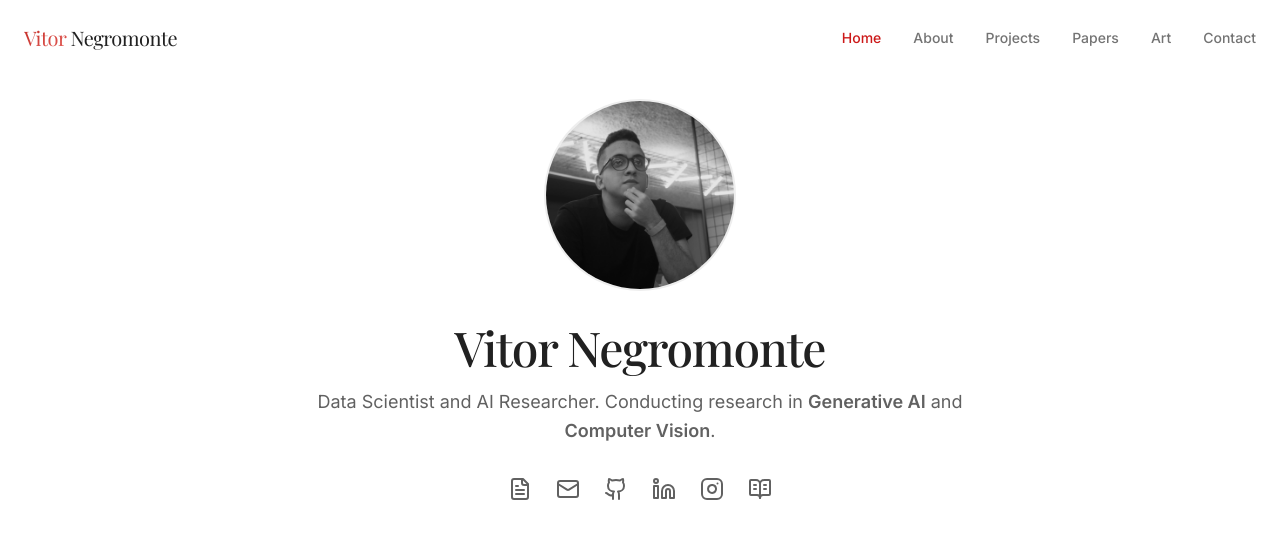
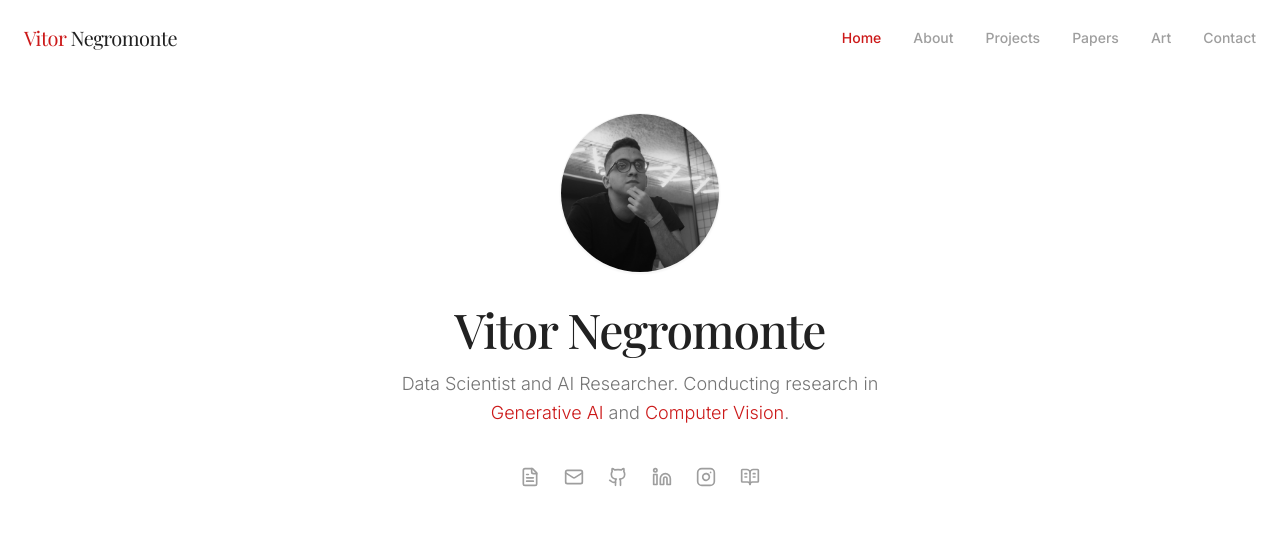
Before and after one commit to vitornegromonte/insight-journey-portal, a React (Vite) app: page / in a window 1280 px wide. Shown: the top 538 px of the page. Built offline with nearby package versions, Linux system fonts and the light colour scheme.

Commit message:
Refactor: Apply minimalistic and elegant branding
- Updated visual elements to reflect a minimalistic and elegant design.
- Adjusted colors, fonts, and spacing for improved aesthetics.

```diff
--- a/src/components/Footer.tsx
+++ b/src/components/Footer.tsx
@@ -5,68 +5,68 @@ const Footer = () => {
   const currentYear = new Date().getFullYear();
 
   return (
-    <footer className="py-12 px-4 border-t border-white/10">
+    <footer className="py-12 px-4 border-t border-gray-50">
       <div className="container mx-auto">
-        <div className="grid grid-cols-1 md:grid-cols-3 gap-2">
+        <div className="grid grid-cols-1 md:grid-cols-3 gap-8">
           <div>
             <Link
               to="/"
-    className="text-xl font-display tracking-tight text-white"
+              className="text-xl font-display tracking-tight"
             >
-    <span className="text-gradient-accent">Vitor</span>
-    <span className="text-gray-800 block">Negromonte</span>
+              <span className="text-accent">Vitor</span>
+              <span className="text-gray-800"> Negromonte</span>
             </Link>
           </div>
 
           <div>
-  <h4 className="text-lg font-medium mb-4">Quick Links</h4>
+            <h4 className="text-base font-medium mb-4 text-gray-700">Quick Links</h4>
             <ul className="grid grid-cols-2 gap-2">
-    <li><Link to="/" className="text-muted-foreground hover:text-gradient-accent transition-colors">Home</Link></li>
-    <li><Link to="/about" className="text-muted-foreground hover:text-gradient-accent transition-colors">About</Link></li>
-    <li><Link to="/projects" className="text-muted-foreground hover:text-gradient-accent transition-colors">Projects</Link></li>
-    <li><Link to="/papers" className="text-muted-foreground hover:text-gradient-accent transition-colors">Papers</Link></li>
-    <li><Link to="/art" className="text-muted-foreground hover:text-gradient-accent transition-colors">Art</Link></li>
-    <li><Link to="/contact" className="text-muted-foreground hover:text-gradient-accent transition-colors">Contact</Link></li>
+              <li><Link to="/" className="text-gray-500 hover:text-accent transition-colors text-sm">Home</Link></li>
+              <li><Link to="/about" className="text-gray-500 hover:text-accent transition-colors text-sm">About</Link></li>
+              <li><Link to="/projects" className="text-gray-500 hover:text-accent transition-colors text-sm">Projects</Link></li>
+              <li><Link to="/papers" className="text-gray-500 hover:text-accent transition-colors text-sm">Papers</Link></li>
+              <li><Link to="/art" className="text-gray-500 hover:text-accent transition-colors text-sm">Art</Link></li>
+              <li><Link to="/contact" className="text-gray-500 hover:text-accent transition-colors text-sm">Contact</Link></li>
             </ul>
           </div>
 
           <div>
-  <h4 className="text-lg font-medium mb-4">Connect</h4>
+            <h4 className="text-base font-medium mb-4 text-gray-700">Connect</h4>
             <ul className="grid grid-cols-2 gap-2">
               <li>
                 <a
-        href="https://github.com/"
+                  href="https://github.com/vitornegromonte"
                   target="_blank"
                   rel="noopener noreferrer"
-        className="text-muted-foreground hover:text-gradient-accent transition-colors"
+                  className="text-gray-500 hover:text-accent transition-colors text-sm"
                 >
                   GitHub
                 </a>
               </li>
               <li>
                 <a
-        href="https://linkedin.com/"
+                  href="https://linkedin.com/in/vitornegromonte"
                   target="_blank"
                   rel="noopener noreferrer"
-        className="text-muted-foreground hover:text-gradient-accent transition-colors"
+                  className="text-gray-500 hover:text-accent transition-colors text-sm"
                 >
                   LinkedIn
                 </a>
               </li>
               <li>
                 <a
-        href="https://twitter.com/"
+                  href="https://instagram.com/vitor.ncabral"
                   target="_blank"
                   rel="noopener noreferrer"
-        className="text-muted-foreground hover:text-gradient-accent transition-colors"
+                  className="text-gray-500 hover:text-accent transition-colors text-sm"
                 >
-        Twitter
+                  Instagram
                 </a>
               </li>
               <li>
                 <a
-        href="mailto:contact@example.com"
-        className="text-muted-foreground hover:text-gradient-accent transition-colors"
+                  href="mailto:contato.vnco@gmail.com"
+                  className="text-gray-500 hover:text-accent transition-colors text-sm"
                 >
                   Email
                 </a>
@@ -75,8 +75,8 @@ const Footer = () => {
           </div>
         </div>
 
-        <div className="mt-12 pt-4 border-t border-white/10 text-center text-muted-foreground">
-          <p>&copy; {currentYear} Vitor Negromonte. All rights reserved.</p>
+        <div className="mt-12 pt-4 border-t border-gray-50 text-center">
+          <p className="text-gray-400 text-sm">&copy; {currentYear} Vitor Negromonte. All rights reserved.</p>
         </div>
       </div>
     </footer>
--- a/src/components/Navbar.tsx
+++ b/src/components/Navbar.tsx
@@ -36,16 +36,16 @@ const Navbar = () => {
     <header
       className={cn(
         "fixed top-0 left-0 right-0 z-50 transition-all duration-300 ease-in-out",
-        isScrolled ? "py-3 glass-morphism" : "py-6 bg-transparent"
+        isScrolled ? "py-3 bg-white/80 backdrop-blur-md shadow-sm" : "py-6 bg-transparent"
       )}
     >
       <div className="container mx-auto flex items-center justify-between">
         <Link
           to="/"
-          className="text-xl font-display tracking-tight text-white hover:opacity-80 transition-opacity"
+          className="text-xl font-display tracking-tight text-gray-900 hover:opacity-80 transition-opacity"
         >
-          <span className="text-gradient-accent">Vitor </span>
-          <span className="text-gray-900">Negromonte</span>
+          <span className="text-accent">Vitor </span>
+          <span>Negromonte</span>
         </Link>
 
         {/* Desktop Navigation */}
@@ -55,10 +55,10 @@ const Navbar = () => {
               key={link.path}
               to={link.path}
               className={cn(
-                "link-underline text-sm font-medium transition-colors",
+                "text-sm font-medium transition-colors duration-200",
                 location.pathname === link.path
                   ? "text-accent"
-                  : "text-muted-foreground hover:text-gradient-accent"
+                  : "text-gray-500 hover:text-accent"
               )}
             >
               {link.name}
@@ -68,16 +68,17 @@ const Navbar = () => {
 
         {/* Mobile Menu Toggle */}
         <button
-          className="md:hidden text-accent"
+          className="md:hidden text-gray-700"
           onClick={() => setIsMobileMenuOpen(!isMobileMenuOpen)}
+          aria-label="Toggle menu"
         >
-          {isMobileMenuOpen ? <X size={24} /> : <Menu size={24} />}
+          {isMobileMenuOpen ? <X size={20} /> : <Menu size={20} />}
         </button>
       </div>
 
       {/* Mobile Navigation */}
       {isMobileMenuOpen && (
-        <div className="md:hidden glass-morphism animate-fade-in absolute top-full left-0 right-0 p-4 mt-0">
+        <div className="md:hidden bg-white border-t border-gray-100 animate-fade-in absolute top-full left-0 right-0 p-4 mt-0 shadow-md">
           <nav className="flex flex-col space-y-4">
             {links.map((link) => (
               <Link
@@ -86,8 +87,8 @@ const Navbar = () => {
                 className={cn(
                   "px-4 py-2 text-sm font-medium rounded transition-colors",
                   location.pathname === link.path
-                    ? "bg-accent/20 text-accent"
-                    : "text-muted-foreground hover:text-gradient-accent"
+                    ? "text-accent"
+                    : "text-gray-500 hover:text-accent"
                 )}
               >
                 {link.name}
--- a/src/components/Sidebar.tsx
+++ b/src/components/Sidebar.tsx
@@ -1,3 +1,4 @@
+
 import { Link, useLocation } from "react-router-dom";
 import { cn } from "@/lib/utils";
 import { FileText, Layers, Paintbrush, User, Mail, Home, FileUser, Paperclip } from "lucide-react";
@@ -6,42 +7,43 @@ const Sidebar = () => {
   const location = useLocation();
 
   const links = [
-    { name: "Home", path: "/", icon: <Home size={20} /> },
-    { name: "About", path: "/about", icon: <User size={20} /> },
-    { name: "Projects", path: "/projects", icon: <Layers size={20} /> },
-    { name: "Papers & Talks", path: "/papers", icon: <FileText size={20} /> },
-    { name: "Art", path: "/art", icon: <Paintbrush size={20} /> }
+    { name: "Home", path: "/", icon: <Home size={18} /> },
+    { name: "About", path: "/about", icon: <User size={18} /> },
+    { name: "Projects", path: "/projects", icon: <Layers size={18} /> },
+    { name: "Papers & Talks", path: "/papers", icon: <FileText size={18} /> },
+    { name: "Art", path: "/art", icon: <Paintbrush size={18} /> },
+    { name: "Contact", path: "/contact", icon: <Mail size={18} /> }
   ];
 
   return (
-    <aside className="fixed left-0 top-0 bottom-0 w-16 md:w-60 bg-white border-r border-gray-200 z-50 transition-all duration-300">
+    <aside className="fixed left-0 top-0 bottom-0 w-16 md:w-60 bg-white border-r border-gray-50 shadow-sm z-50 transition-all duration-300">
       <div className="flex flex-col h-full py-8 overflow-hidden">
         <div className="px-4 mb-8 flex justify-center md:justify-start">
-        <Link
-          to="/"
-          className="text-xl font-display tracking-tight text-white hover:opacity-80 transition-opacity"
-        >
-          <span className="text-gradient-accent">Vitor </span>
-          <span className="text-gray-900">Negromonte</span>
-        </Link>
+          <Link
+            to="/"
+            className="text-xl font-display tracking-tight hover:opacity-80 transition-opacity"
+          >
+            <span className="text-accent">Vitor</span>
+            <span className="text-gray-900 hidden md:inline"> Negromonte</span>
+          </Link>
         </div>
 
         <nav className="flex-1 px-2">
-          <ul className="space-y-2">
+          <ul className="space-y-1">
             {links.map((link) => (
               <li key={link.path}>
                 <Link
                   to={link.path}
                   className={cn(
-                    "flex items-center py-2 px-3 rounded-md transition-colors",
-                    "hover:bg-gray-100 group",
+                    "flex items-center py-2 px-3 rounded-md transition-all duration-200",
+                    "hover:bg-gray-50 group",
                     location.pathname === link.path
-                      ? "bg-accent/10 text-accent"
-                      : "text-gray-700"
+                      ? "bg-gray-50 text-accent"
+                      : "text-gray-500"
                   )}
                 >
                   <span className="mr-3">{link.icon}</span>
-                  <span className="hidden md:block">{link.name}</span>
+                  <span className="hidden md:block text-sm font-medium">{link.name}</span>
                 </Link>
               </li>
             ))}
@@ -52,19 +54,19 @@ const Sidebar = () => {
                 href="/cv.pdf"
                 download
                 className={cn(
-                  "flex items-center py-2 px-3 rounded-md transition-colors",
-                  "hover:bg-gray-100 group text-gray-700",
+                  "flex items-center py-2 px-3 rounded-md transition-all duration-200",
+                  "hover:bg-gray-50 group text-gray-500",
                 )}
               >
-                <span className="mr-3"><Paperclip  size={20} /></span>
-                <span className="hidden md:block">Curriculum Vitæ</span>
+                <span className="mr-3"><Paperclip size={18} /></span>
+                <span className="hidden md:block text-sm font-medium">Curriculum Vitæ</span>
               </a>
             </li>
           </ul>
         </nav>
 
-        <div className="px-4 pt-4 border-t border-gray-200 hidden md:block">
-          <div className="text-xs text-gray-600">
+        <div className="px-4 pt-4 border-t border-gray-50 hidden md:block">
+          <div className="text-xs text-gray-400">
             <p>© 2025 Vitor Negromonte</p>
             <p>Data Scientist & AI Researcher</p>
           </div>
--- a/src/pages/Index.tsx
+++ b/src/pages/Index.tsx
@@ -12,40 +12,37 @@ const Index = () => {
       <Navbar />
       <main className="container mx-auto px-4 py-20 flex flex-col items-center min-h-[calc(100vh-200px)] justify-center">
         <div className="text-center max-w-3xl mx-auto">
-          <div className="w-40 h-40 md:w-48 md:h-48 mx-auto rounded-full overflow-hidden border-2 border-gray-200 mb-8">
-            <img
-              src="vnco.JPG"
-              alt="Profile"
-              className="w-full h-full object-cover"
-            />
-          </div>
+          <Avatar className="w-32 h-32 md:w-40 md:h-40 mx-auto border border-gray-100 shadow-sm mb-8">
+            <AvatarImage src="vnco.JPG" alt="Vitor Negromonte" className="object-cover" />
+            <AvatarFallback>VN</AvatarFallback>
+          </Avatar>
 
-          <h1 className="text-gray-900 font-display text-4xl md:text-5xl mb-4">
+          <h1 className="text-gray-900 font-display text-4xl md:text-5xl mb-4 tracking-tight">
             Vitor Negromonte
           </h1>
 
-          <p className="text-gray-700 text-lg mb-2 max-w-2xl mx-auto leading-relaxed">
-            Data Scientist and AI Researcher. Conducting research in <span className="font-semibold">Generative AI</span> and <span className="font-semibold">Computer Vision</span>.
+          <p className="text-gray-600 text-lg mb-2 max-w-lg mx-auto leading-relaxed font-light">
+            Data Scientist and AI Researcher. Conducting research in <span className="text-accent">Generative AI</span> and <span className="text-accent">Computer Vision</span>.
           </p>
 
-          <div className="flex justify-center gap-6 mt-8">
-            <a href="cv.pdf" className="text-gray-700 hover:text-accent transition-colors">
-              <FileText size={24} />
+          <div className="flex justify-center gap-6 mt-10">
+            <a href="cv.pdf" className="text-gray-500 hover:text-accent transition-colors duration-300">
+              <FileText size={20} />
             </a>
-            <a href="mailto:contato.vnco@gmail.com" className="text-gray-700 hover:text-accent transition-colors">
-              <Mail size={24} />
+            <a href="mailto:contato.vnco@gmail.com" className="text-gray-500 hover:text-accent transition-colors duration-300">
+              <Mail size={20} />
             </a>
-            <a href="http://github.com/vitornegromonte" className="text-gray-700 hover:text-accent transition-colors">
-              <Github size={24} />
+            <a href="http://github.com/vitornegromonte" className="text-gray-500 hover:text-accent transition-colors duration-300">
+              <Github size={20} />
             </a>
-            <a href="http://linkedin.com/in/vitornegromonte" className="text-gray-700 hover:text-accent transition-colors">
-              <Linkedin size={24} />
+            <a href="http://linkedin.com/in/vitornegromonte" className="text-gray-500 hover:text-accent transition-colors duration-300">
+              <Linkedin size={20} />
             </a>
-            <a href="http://instagram.com/vitor.ncabral" className="text-gray-700 hover:text-accent transition-colors">
-              <Instagram size={24} />
+            <a href="http://instagram.com/vitor.ncabral" className="text-gray-500 hover:text-accent transition-colors duration-300">
+              <Instagram size={20} />
             </a>
-            <a href="http://medium.com/@vitornegromonte" className="text-gray-700 hover:text-accent transition-colors">
-              <BookOpenText size={24} />
+            <a href="http://medium.com/@vitornegromonte" className="text-gray-500 hover:text-accent transition-colors duration-300">
+              <BookOpenText size={20} />
             </a>
           </div>
         </div>
```
Lines whose indentation alone changed are shown as unchanged.
